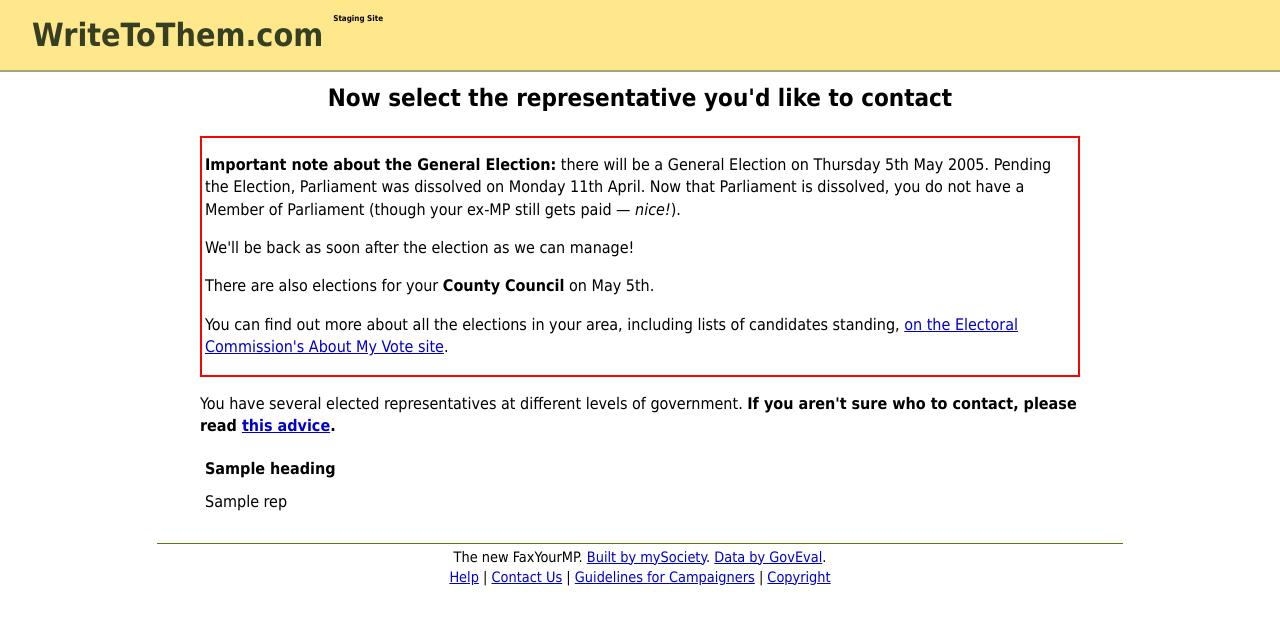
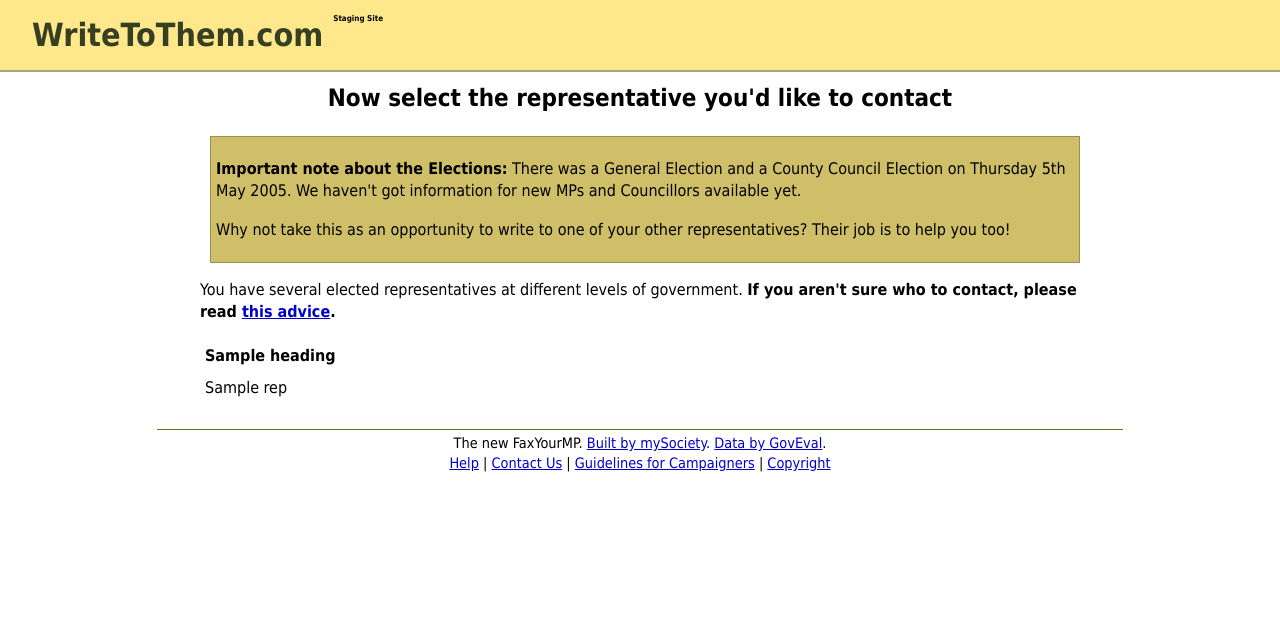
Before and after one commit to mysociety/writetothem, a PHP site: template templates/website/who.html in a window 1280 px wide. Shown: the top 617 px of the page. Run offline with PHP 8.4, Linux system fonts and the light colour scheme; the template is opened without the code that fills it: most values are stand-ins (such as "Sample title", 1, 10 or a date in 2020); data that the repository does not hold is empty; some libraries are stand-ins or nearby versions.

Commit message:
More general method for disabling types of rep (still needs more parameters and tweaks, and maybe even a web interface)

```diff
--- a/phplib/fyr.php
+++ b/phplib/fyr.php
@@ -6,7 +6,7 @@
  * Copyright (c) 2004 UK Citizens Online Democracy. All rights reserved.
  * Email: francis@mysociety.org; WWW: http://www.mysociety.org
  *
- * $Id: fyr.php,v 1.23 2005-02-12 02:04:34 francis Exp $
+ * $Id: fyr.php,v 1.24 2005-05-06 15:52:04 francis Exp $
  *
  */
 
@@ -17,6 +17,10 @@ require_once "../../phplib/error.php";
 require_once "../../phplib/ratty.php";
 require_once "../../phplib/template.php";
 require_once "../../phplib/utility.php";
+
+// Disable these types (due to elections / pending elections etc.)
+$disabled_child_types = array('CED', 'WMC');
+#$disabled_child_types = array();
 
 /* Output buffering: PHP's output buffering is broken, because it does not
  * affect headers. However, it's worth using it anyway, because in the common
--- a/templates/website/index-index.html
+++ b/templates/website/index-index.html
@@ -4,8 +4,10 @@ include "header.php";
 
 <?=$values['blurb-top'] ?>
 
-<p align="center">Due to the General Election, new MPs are not yet available.
-<br>We'll get the details up as soon as we can.</p>
+<p align="center">
+Due to the General Election, new MPs and County Councillors are not yet available.
+<br>We'll get the details up as soon as we can.
+</p>
 
 <? if ($values['error']) { ?>
 <p class="warning">
--- a/templates/website/who.html
+++ b/templates/website/who.html
@@ -18,19 +18,15 @@ to you.</em></big></p>
 $cols = sizeof($values['reps']);
 ?>
 
-<div style="padding-top: 0em; padding-bottom: 0em; padding-left: 3px; padding-right: 3px; border: 2px solid red;">
-<p><b>Important note about the General Election:</b> there will be a General
-Election on Thursday 5th May 2005. Pending the Election, Parliament was
-dissolved on Monday 11th April. Now that Parliament is dissolved, you do not
-have a Member of Parliament (though your ex-MP still gets paid &mdash;
-<i>nice!</i>).</p>
-<p>We'll be back as soon after the election as we can manage!</p>
-
-<p>There are also elections for your <b>County Council</b> on May 5th.</p>
-
-<p>You can find out more about all the elections in your area, including lists of candidates standing,
-<a href="http://www.aboutmyvote.co.uk/elections/?Pcode=cb12qp">on the Electoral Commission's
-About My Vote site</a>.</p>
+<!--<div style="padding-top: 0em; padding-bottom: 0em; padding-left: 3px; padding-right: 3px; border: 2px solid red;">-->
+<div class="notebox">
+<p><b>Important note about the Elections:</b> There was a General
+Election and a County Council Election on Thursday 5th May 2005.
+We haven't got information for new MPs and Councillors available yet.
+</p>
+<p>Why not take this as an opportunity to write to one of your other
+representatives? Their job is to help you too!
+</p>
 
 </div>
 
--- a/web/wtt.css
+++ b/web/wtt.css
@@ -5,7 +5,7 @@
  * Copyright (c) 2004 UK Citizens Online Democracy. All rights reserved.
  * Email: matthew@mysociety.org. WWW: http://www.mysociety.org
  *
- * $Id: wtt.css,v 1.23 2005-02-16 18:31:39 matthew Exp $
+ * $Id: wtt.css,v 1.24 2005-05-06 15:52:05 francis Exp $
  *
  */
 
@@ -259,3 +259,9 @@ p.toplink {
     font-size: 25%;
     vertical-align: top;
 }
+.notebox {
+    padding: 5px;
+    border: solid 1px #9c8f4f;
+    background-color: #d0bf69;
+    margin: 0 0 1em 10px;
+}
```
Also changed, not shown: web/who.php (+24 -10 lines), web/write.php (+7 -1 lines).
